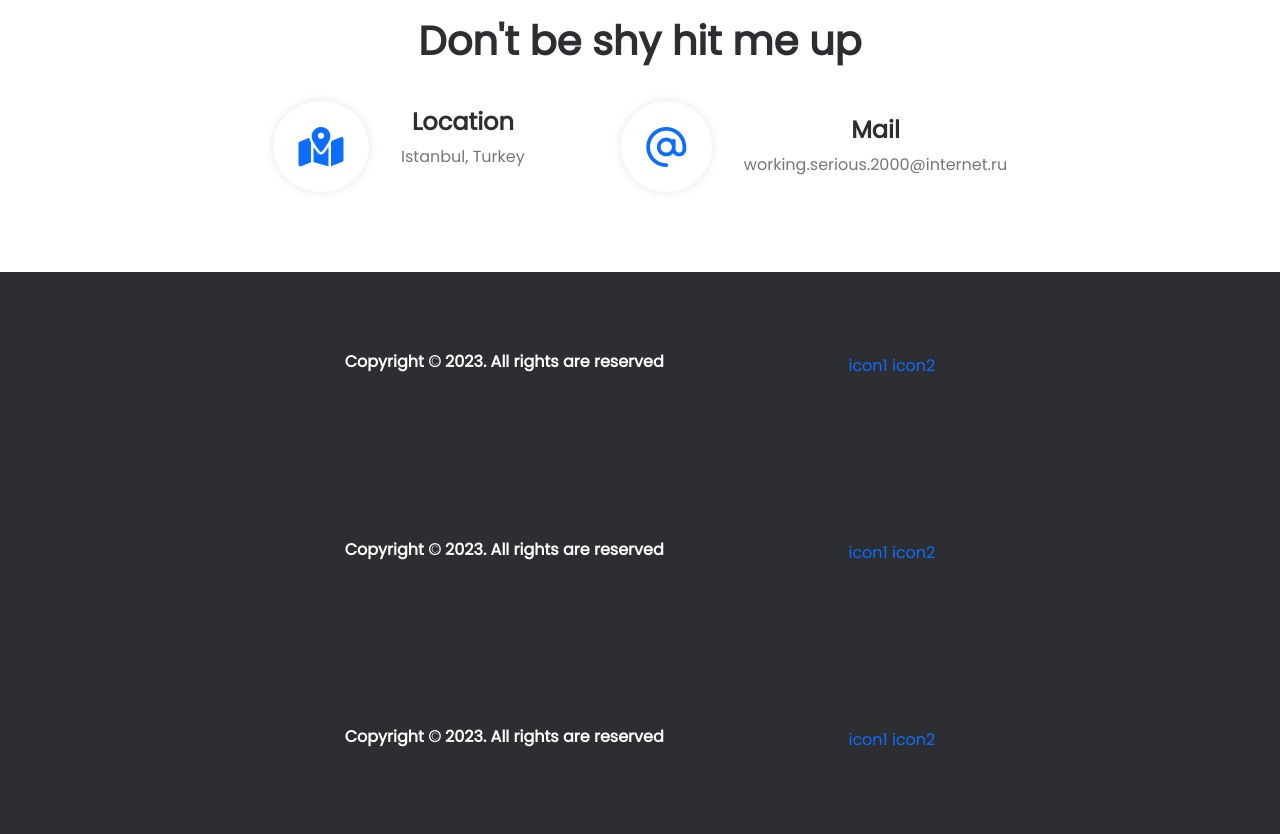
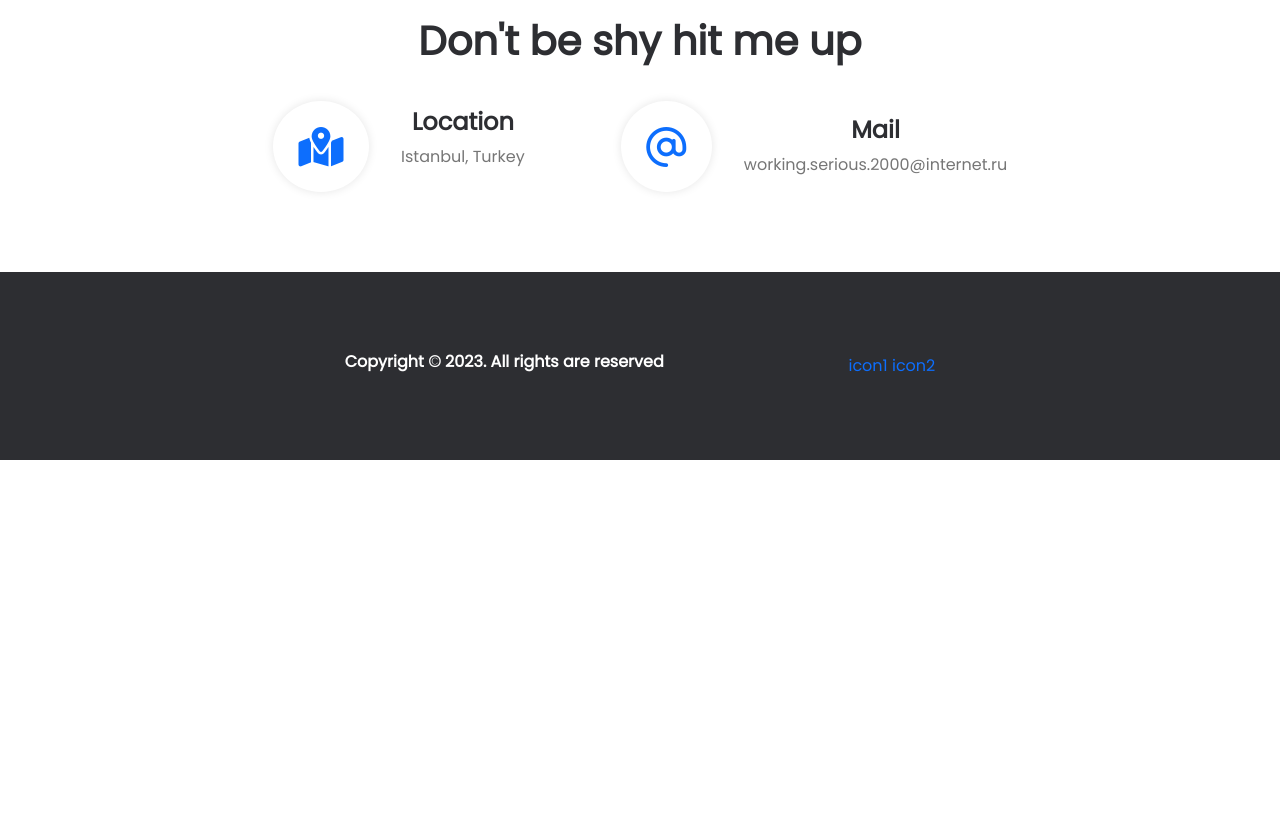
Before and after one commit to Mazyrka/portfolio, a website: page index.html in a window 1280 px wide. Shown: the part 3656-4490 px from the top of the page. After the commit the page ends 4116 px from the top, so only its background shows below. Drawn offline with nearby package versions, Linux system fonts and the light colour scheme.

Commit message:
no footer

```diff
--- a/index.html
+++ b/index.html
@@ -215,28 +215,4 @@
 </body>
 </html>
 
-<section id="footer">
-  <footer class="conatiner-footer">
-   <div class="copyright-container">
-     <did class="container-footer_copyright">
-       <h2 class="copyright_text">Copyright © 2023. All rights are reserved</h2>
-     </did>
-     <div class="container-footer_social">icon1 icon2</div>
-   </div>
-  </footer>
- </section>
-</body>
-</html>
-
-<section id="footer">
-  <footer class="conatiner-footer">
-   <div class="copyright-container">
-     <did class="container-footer_copyright">
-       <h2 class="copyright_text">Copyright © 2023. All rights are reserved</h2>
-     </did>
-     <div class="container-footer_social">icon1 icon2</div>
-   </div>
-  </footer>
- </section>
-</body>
-</html>
+<div class="noFooter"></div>
```
